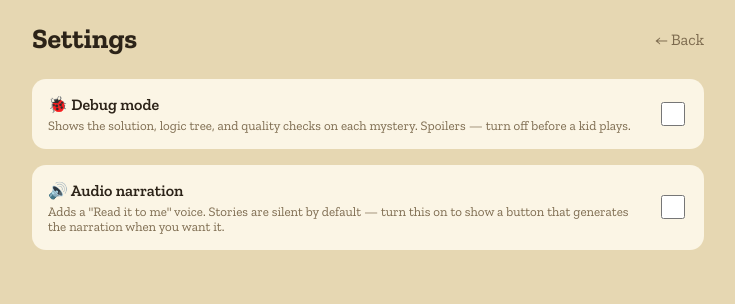
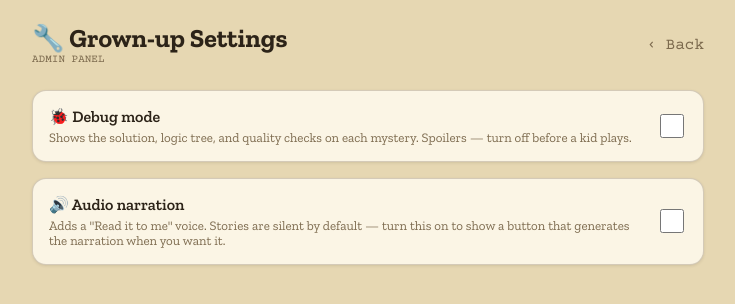
Before and after one commit to ascii27/mysterio, a React (Vite) app in the folder apps/web/: page /settings in a window 1280 px wide. Shown: the top 304 px of the page, without its empty margins (272-1007 px from the left). Built offline with nearby package versions, Linux system fonts and the light colour scheme.

Commit message:
M-reskin: SettingsScreen casebook style

```diff
--- a/apps/web/src/screens/SettingsScreen/SettingsScreen.tsx
+++ b/apps/web/src/screens/SettingsScreen/SettingsScreen.tsx
@@ -10,8 +10,11 @@ export function SettingsScreen() {
   return (
     <div style={{ maxWidth: 720, margin: "0 auto", padding: "var(--pad-lg)" }}>
       <header style={{ display: "flex", justifyContent: "space-between", alignItems: "center", marginBottom: 24 }}>
-        <h1 style={{ margin: 0, fontSize: 28 }}>Settings</h1>
-        <Link to="/" style={{ color: "var(--text-dim)", textDecoration: "none" }}>← Back</Link>
+        <div>
+          <h1 style={{ margin: 0, fontSize: 26 }}>🔧 Grown-up Settings</h1>
+          <div style={{ fontFamily: "var(--mono)", fontSize: 11, color: "var(--text-dim)" }}>ADMIN PANEL</div>
+        </div>
+        <Link to="/" style={{ color: "var(--text-dim)", textDecoration: "none", fontFamily: "var(--mono)" }}>‹ Back</Link>
       </header>
 
       <div style={{ display: "grid", gap: 16 }}>
@@ -24,6 +27,8 @@ export function SettingsScreen() {
             justifyContent: "space-between",
             alignItems: "center",
             gap: 16,
+            border: "1px solid var(--line)",
+            boxShadow: "0 1px 4px -2px rgba(40,28,12,0.3)",
           }}
         >
           <div>
@@ -52,6 +57,8 @@ export function SettingsScreen() {
             justifyContent: "space-between",
             alignItems: "center",
             gap: 16,
+            border: "1px solid var(--line)",
+            boxShadow: "0 1px 4px -2px rgba(40,28,12,0.3)",
           }}
         >
           <div>
```
